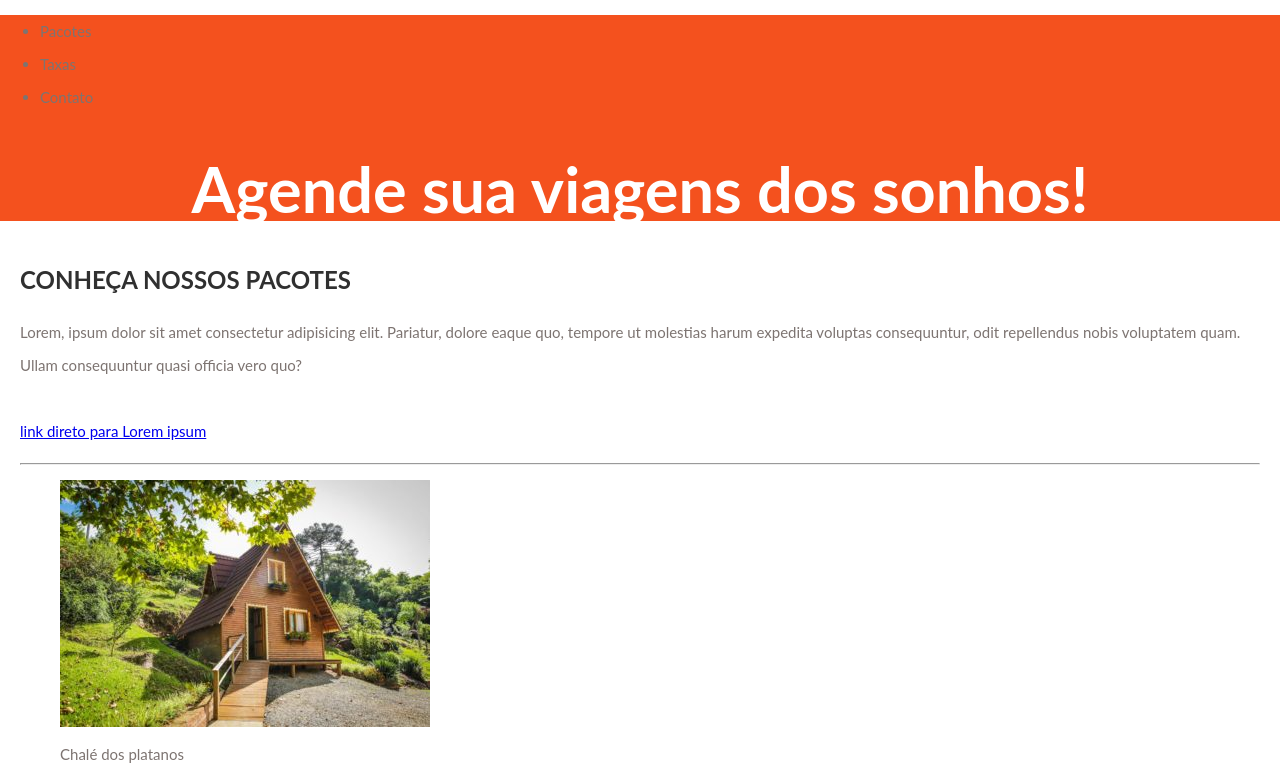
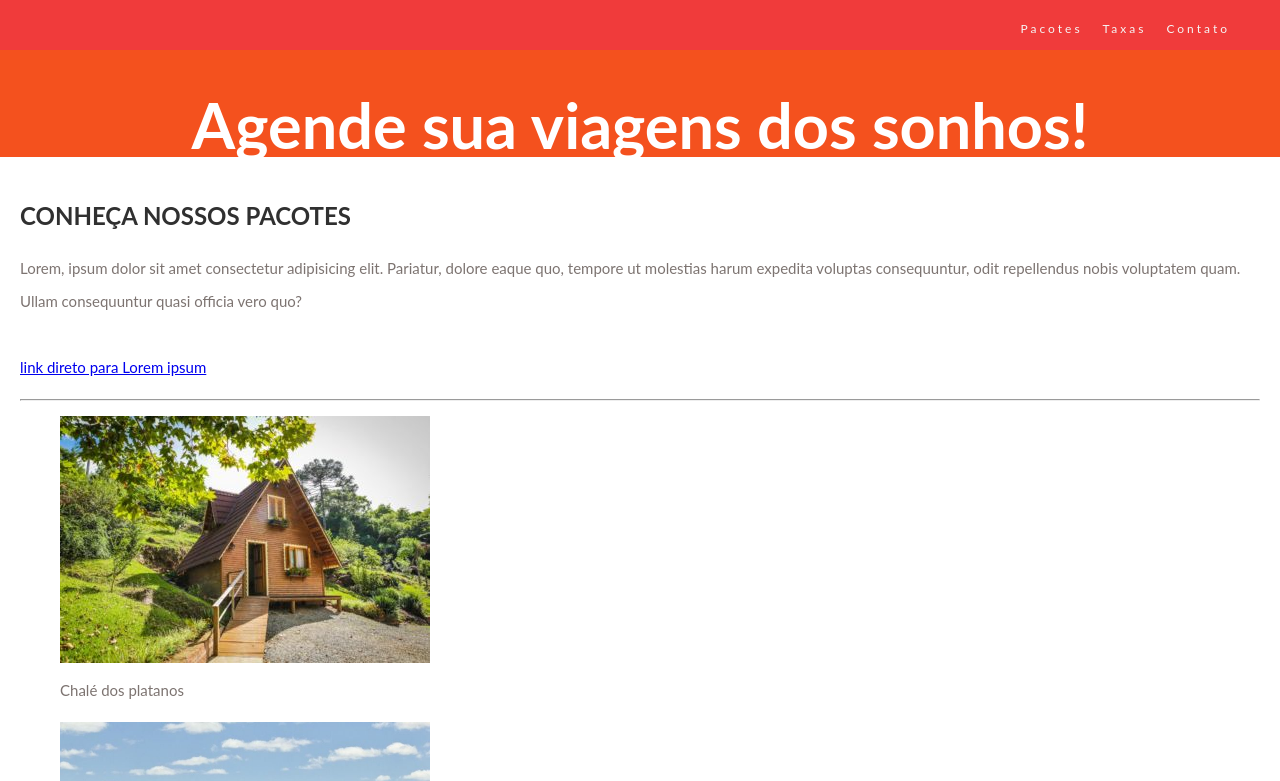
Before and after one commit to BernardoMaggessi/Web-course, a plain HTML site: page Desenvolvimento FrontEnd/index.html in a window 1280 px wide. Shown: the top 781 px of the page. Drawn offline with Linux system fonts and the light colour scheme.

Commit message:
Estilizando Menus com CSS

```diff
--- a/Desenvolvimento FrontEnd/index.html
+++ b/Desenvolvimento FrontEnd/index.html
@@ -11,9 +11,9 @@
     <header>
         <nav>
             <ul><!--lista não ordenada-->
-                <li>Pacotes</li>
-                <li>Taxas</li>
-                <li>Contato</li>
+                <li><a href="reserva.html">Pacotes</a></li>
+                <li><a href="reserva.html">Taxas</a></li>
+                <li><a href="reserva.html">Contato</a></li>
             </ul>
         </nav>
         <h1>Agende sua viagens dos sonhos!</h1>
--- a/Desenvolvimento FrontEnd/style.css
+++ b/Desenvolvimento FrontEnd/style.css
@@ -26,3 +26,24 @@ h2{
     color: #303030;
     font-weight: 600px;
 }
+/*Estilizando Menus*/
+nav li a{/**estiliza links que se encontram dentro de lista*/
+    padding: 10px;
+    color: whitesmoke;
+    text-decoration: none;
+}
+nav li{/*estliza itens da lista*/
+    float: left;
+}
+nav ul{/*estilização da lista por completo*/
+    float: right;
+    list-style: none;
+}
+nav{
+    font-size: 12px;
+    letter-spacing: 3px;
+    height: 50px;
+    background-color: #f03b3b;
+    padding-right: 40px;
+}
+/*Fim de Estilizando Menus*/
```
